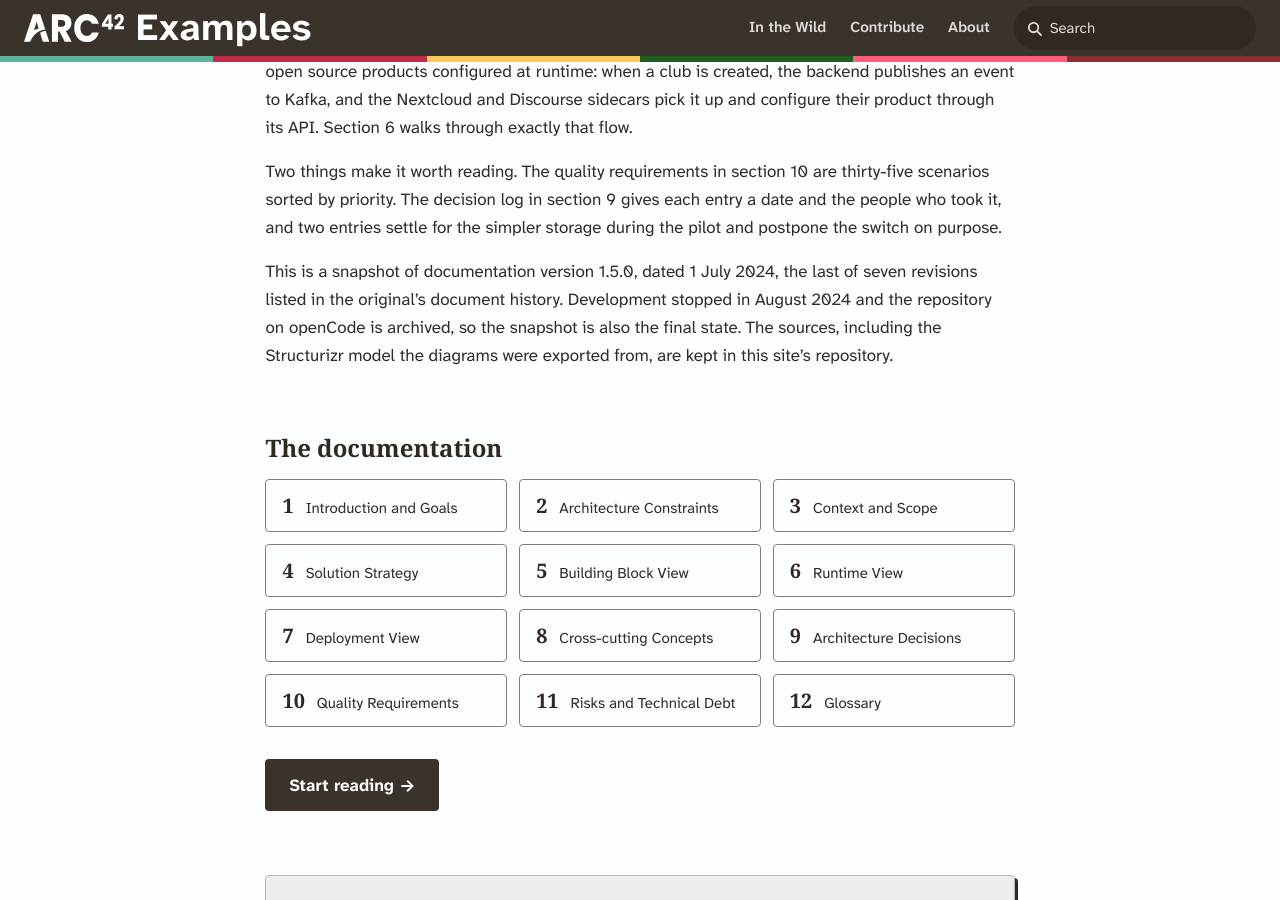
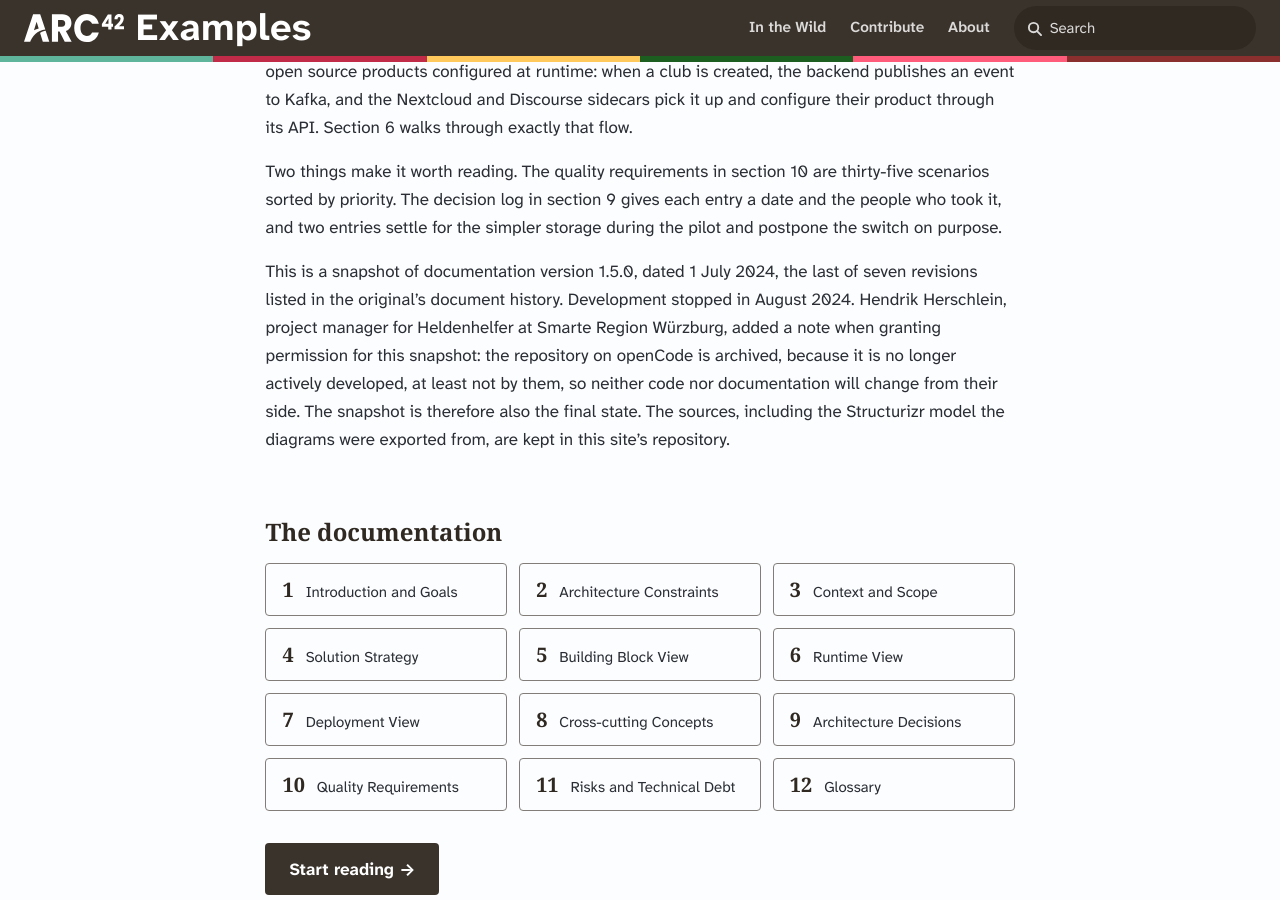
Before and after one commit to arc42/examples.arc42.org-site, a Jekyll site: the page built from _systems/heldenhelfer/index.md, in a window 1280 px wide and 900 px high, scrolled down 848 px. Built offline with Jekyll 4.4.1, drawn with Linux system fonts in a browser that asks for light colours; some web fonts are replaced.

Commit message:
heldenhelfer: note from the project on the archived repository
Condensed from the email granting permission for the snapshot, attributed
to Hendrik Herschlein, project manager for Heldenhelfer at Smarte Region
Würzburg.

Co-Authored-By: Claude Fable 5.1 <noreply@anthropic.com>

```diff
--- a/_systems/heldenhelfer/index.md
+++ b/_systems/heldenhelfer/index.md
@@ -81,6 +81,10 @@ simpler storage during the pilot and postpone the switch on purpose.
 
 This is a snapshot of documentation version 1.5.0, dated 1 July 2024, the
 last of seven revisions listed in the original's document history. Development
-stopped in August 2024 and the repository on openCode is archived, so the
-snapshot is also the final state. The sources, including the Structurizr model
-the diagrams were exported from, are kept in this site's repository.
+stopped in August 2024. Hendrik Herschlein, project manager for Heldenhelfer at
+Smarte Region Würzburg, added a note when granting permission for this
+snapshot: the repository on openCode is archived, because it is no longer
+actively developed, at least not by them, so neither code nor documentation
+will change from their side. The snapshot is therefore also the final state.
+The sources, including the Structurizr model the diagrams were exported from,
+are kept in this site's repository.
```
Also changed, not shown: docs/superpowers/plans/2026-09-17-heldenhelfer-snapshot.md (+7 -3 lines).
